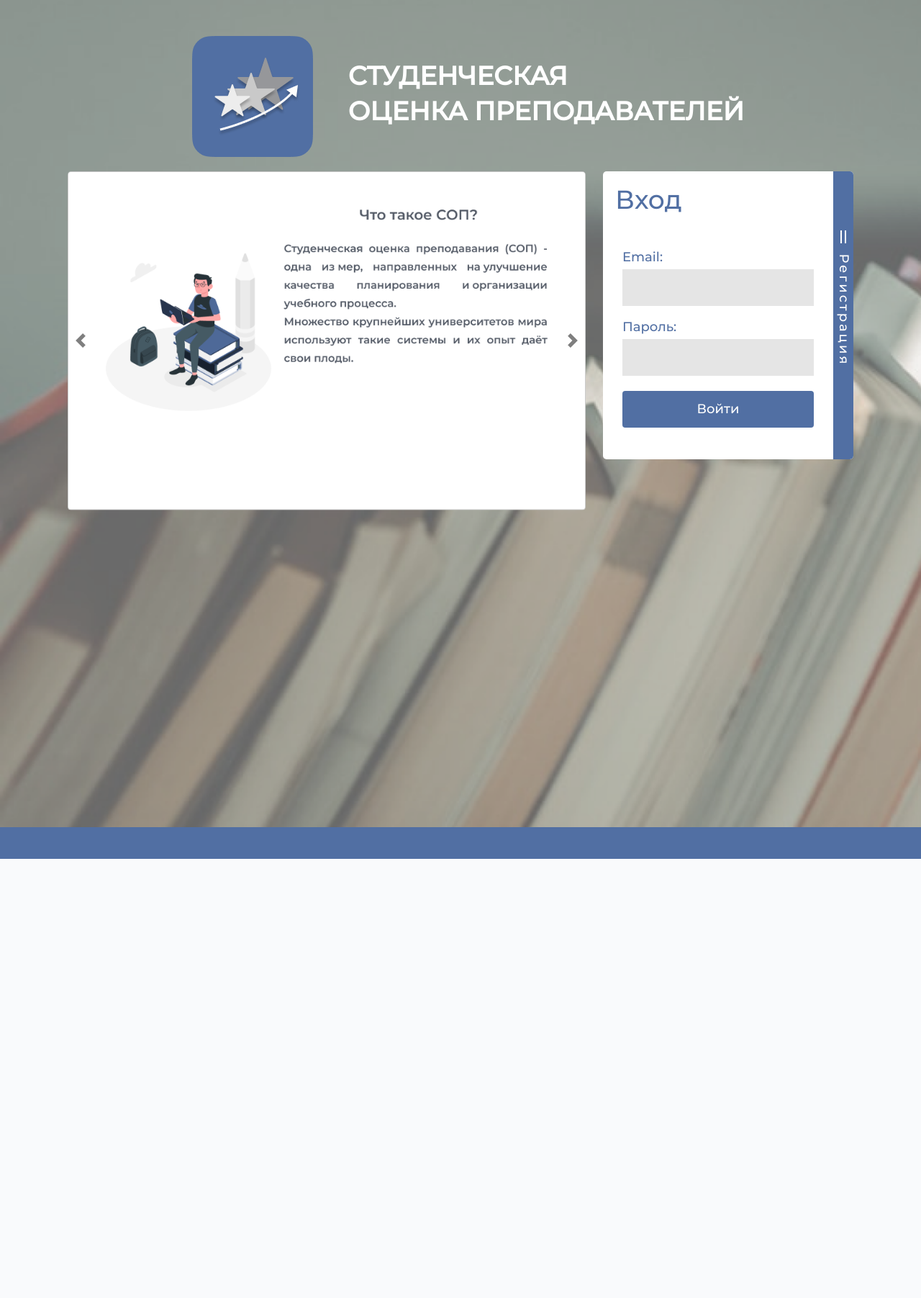
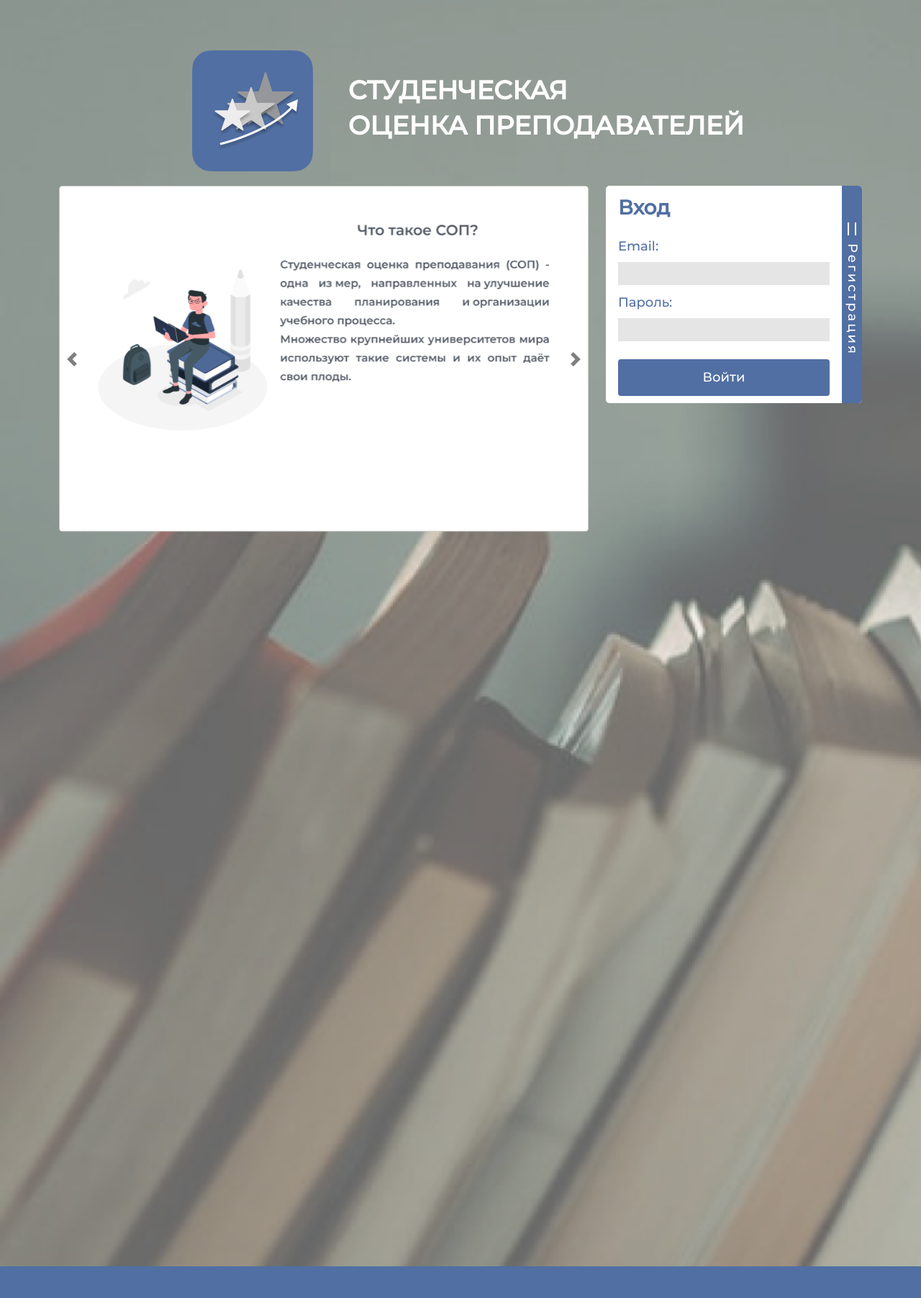
Before and after one commit to f55desu/STR-system, a Django app: page / in a window 1280 px wide. Shown: the part 70-1873 px from the top of the page at 72% size. Before the commit the page ends 1263 px from the top, so only its background shows below. Run offline with Django 3.2, Linux system fonts and the light colour scheme; data comes from the database, SQL or seed files in the repository; some libraries are stand-ins or nearby versions.

Commit message:
New adaptive design for registaration forms

```diff
--- a/DjangoServer/STR/static/STR/css/SOP.css
+++ b/DjangoServer/STR/static/STR/css/SOP.css
@@ -10,10 +10,6 @@
 
 .container {
     margin-top: 50px;
-}
-
-.form-content {
-    margin: 20px 0;
 }
 
 @font-face{
@@ -121,7 +117,7 @@
     color: black;
     margin: 0 auto;
     overflow: hidden;
-    padding-bottom: 400px;
+    padding-bottom: 1000px;
 }
 
 .form-body {
@@ -137,7 +133,7 @@
     width: 100%;
     background-color: none;
     color: black;
-    margin: 0 auto;
+    margin: 20px auto;
 }
 
 /*Сам логотип*/
@@ -282,7 +278,6 @@
     position: relative;
     margin-left: auto;
     display: flex;
-    height: 400px;
     background-color: #FFFFFF;
     color: black;
     font-family: 'Montserrat-Medium';
@@ -338,10 +333,14 @@
 }
 
 .psevdobtn {
+    position: absolute;
+    right: 0;
+    top: 0;
     background-color: rgb(81, 111, 163);
     display: flex;
     justify-content: center;
     align-items: center;
+    flex-direction: column;
     width: 28px;
     height: 100%;
     cursor: pointer;
@@ -350,13 +349,20 @@
 }
 
 .psevdobtn p{
-    transform: rotate(90deg);
+    margin-top: 10px;
+    width: 100%;
     color: white;
     font-family: 'Montserrat-Medium';
     font-size: 18px;
     font-weight: 500;
     padding-bottom: 0;
     letter-spacing: 3px;
+    writing-mode: vertical-rl;
+}
+
+.helptext {
+    font-size: 12px;
+    line-height: 0.2px;
 }
 
 .psevdobtn:hover {
@@ -367,10 +373,9 @@
     background-color: rgb(43, 59, 85);
 }
 
-h1, h2 {
+h1, h2, h5 {
     padding: 4px 0;
     font-family: 'Montserrat-Medium';
-    font-size: 36px;
     font-weight: 500;
     color: rgb(81, 111, 163);
 }
@@ -381,6 +386,15 @@
     font-size: 16px;
     font-weight: 500;
     color: rgb(81, 111, 163);
+}
+
+.form-panel h5 {
+    font-weight: bold;
+    font-size: 28px;
+}
+
+.without_ul_error {
+    margin-bottom: 20px;
 }
 
 .without_ul_error ul {
@@ -400,8 +414,21 @@
     flex-direction: column;
 }
 
-.form-group:last-child {
-    margin: 10px;
+.without_ul_error {
+    width: 100%;
+}
+
+.form-group p {
+    width: 100%;
+    padding: 0;
+    margin: 0;
+    display: block;
+    line-height: 1.0;
+}
+
+.form-group p label {
+    margin-top: 15px;
+    margin-bottom: 8px;
 }
 
 /*названия полей*/
@@ -425,7 +452,7 @@
     display: block;
     background: rgba(0, 0, 0, 0.1);
     border: 0;
-    padding: 12px 20px;
+    padding: 5px 20px;
     color: rgba(0, 0, 0, 0.6);
     font-family: 'Montserrat-Medium';
     font-size: 18px;
@@ -601,23 +628,21 @@
 
 .glyphicon-nav {
     width: 18px;
+    height: 20px;
+    transform: rotate(90deg);
     padding: 4px 0;
-    display: inline-block;
-    position: absolute;
-    top: -82px;
-    left: -110px;
+    display: flex;
+    flex-direction: column;
+    justify-content: space-between;
 }
 
-.glyphicon-nav:before {
-    content: '';
-    position: absolute;
+.glyphicon-nav span {
     width: 100%;
-    height: 100%;
-    left: 0;
-    border-top: 2px solid rgb(255, 255, 255);
-    border-bottom: 2px solid rgb(255, 255, 255);
-    top: 0px;
+    height: 2px;
+    background-color: white;
+    display: block;
 }
+
 .popupLC {
     margin-top: 1%;
     position: absolute;
@@ -788,3 +813,31 @@
         font-size: 12px;
     }
 }
+
+.helptext, .alert-danger {
+    font-size: 12px;
+}
+
+
+@media (max-width: 1000px) {
+    .form-content {
+        margin: 0 0;
+    }
+
+    .form-content * {
+        font-size: 14px;
+    }
+
+    .form-group input {
+        padding: 0px;
+    }
+
+    .form-group input {
+        padding: 0;
+    }
+
+    .form-group button {
+        width: 100%;
+        font-size: 14px;
+    }
+}
--- a/DjangoServer/STR/templates/STR/registration.html
+++ b/DjangoServer/STR/templates/STR/registration.html
@@ -43,7 +43,7 @@
                 <div class="col-md-4 col-sm-12">
                     <div class="form-panel one" >
                         <div class="form-panel-body">
-                            <h2>Вход</h2>
+                            <h5>Вход</h5>
                             <div class="form-content">
                                 <form method="post">
                                     {% csrf_token %}
@@ -84,13 +84,17 @@
                         </div>
 
                         <div class="psevdobtn">
-                            <p><span class="glyphicon glyphicon-nav" aria-hidden="true"></span></p>
-                            <p>Регистрация</p></div>
+                            <div class="glyphicon glyphicon-nav" aria-hidden="true">
+                                <span></span>
+                                <span></span>
+                            </div>
+                            <p>Регистрация</p>
+                        </div>
 
                         <div class="form-panel two">
                             <div class="form-toggle"></div>
                             <div class="form-panel-body">
-                                <h2>Регистрация</h2>
+                                <h5>Регистрация</h5>
                                 <div>
                                     <form method="post">
                                         {% csrf_token %}
```
